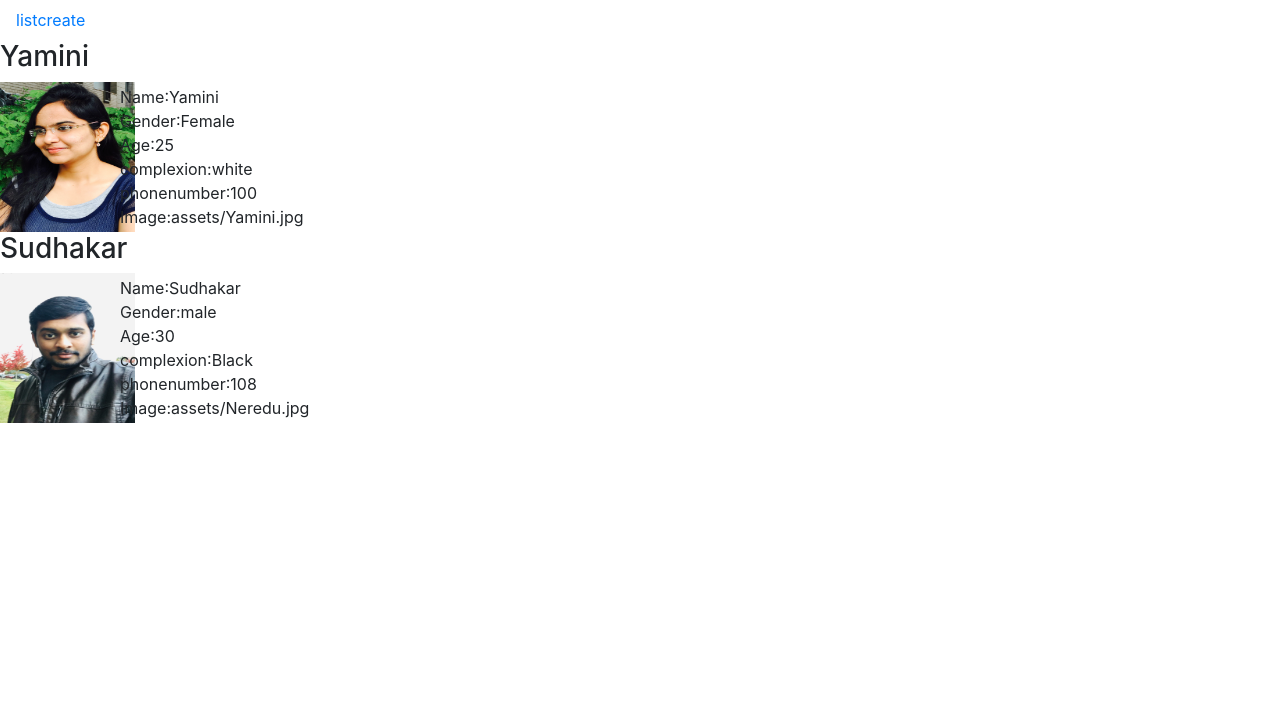
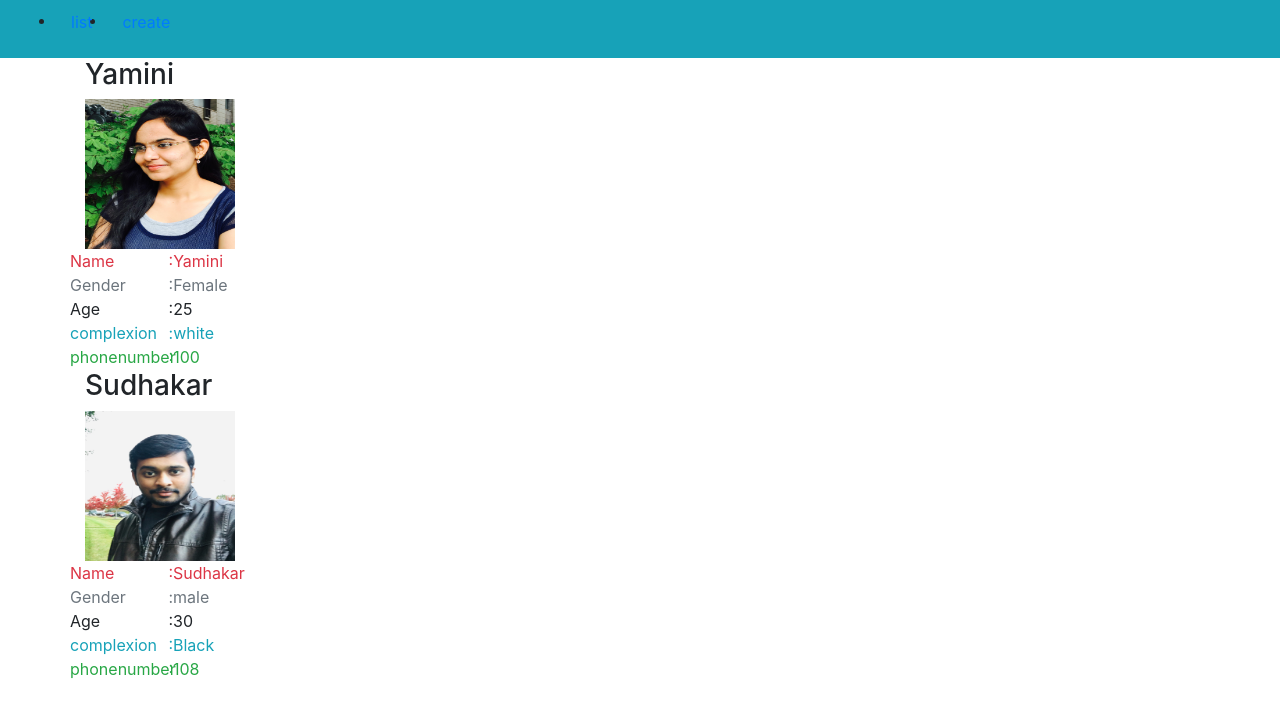
Before and after one commit to panchakarla/India, an Angular app in the folder Yamini/: page /list in a window 1280 px wide. Shown: the top 716 px of the page. Built offline with nearby package versions, Linux system fonts and the light colour scheme.

Commit message:
added the feature photopath in the form

```diff
--- a/Yamini/angular.json
+++ b/Yamini/angular.json
@@ -23,7 +23,10 @@
               "src/assets"
             ],
             "styles": [
-              "src/styles.css"
+              "src/styles.css",
+              // "node_modules/carbon-components/css/carbon-components.min.css",
+              "node_modules/bootstrap/dist/css/bootstrap.min.css"
+              // "node_modules/font-awesome/css/font-awesome.min.css"
             ],
             "scripts": []
           },
--- a/Yamini/package.json
+++ b/Yamini/package.json
@@ -22,6 +22,8 @@
     "@angular/router": "^6.0.3",
     "bootstrap": "^4.1.3",
     "core-js": "^2.5.4",
+    "ngx": "^2.4.0",
+    "ngx-bootstrap": "^3.1.2",
     "rxjs": "^6.0.0",
     "zone.js": "^0.8.26"
   },
--- a/Yamini/src/app/app.component.html
+++ b/Yamini/src/app/app.component.html
@@ -1,10 +1,11 @@
-<nav class="navbar navbar-inverse">
-  <ul class="nav nav-bar nav">
+
+<nav class="navbar navbar-expand-sm bg-info navbar-dark">
+  <ul class="btn-group">
       <li>
-          <a routerLink="list">list</a>
+          <a routerLink="list" class="btn-group col-sm-3">list</a>
       </li>
       <li>
-          <a routerLink="create">create</a>
+          <a routerLink="create" class= "btn-group col-md-3">create</a>
       </li>
   </ul>
 </nav>
--- a/Yamini/src/app/app.module.ts
+++ b/Yamini/src/app/app.module.ts
@@ -1,7 +1,8 @@
 import { BrowserModule } from '@angular/platform-browser';
 import { NgModule } from '@angular/core';
-import { RouterModule, Routes} from '@angular/router';
-import { FormsModule} from '@angular/forms';
+import { RouterModule, Routes } from '@angular/router';
+import { FormsModule } from '@angular/forms';
+import { BsDatepickerModule } from 'ngx-bootstrap/datepicker';
 
 import { AppComponent } from './app.component';
 import { EmployeelistComponent } from './employeelist/employeelist.component';
@@ -21,6 +22,7 @@ const appRoutes: Routes = [
   imports: [
     BrowserModule,
     RouterModule.forRoot(appRoutes),
+    BsDatepickerModule.forRoot(),
     FormsModule
   ],
   providers: [],
--- a/Yamini/src/app/createemployee/createemployee.component.html
+++ b/Yamini/src/app/createemployee/createemployee.component.html
@@ -1,40 +1,59 @@
+<div class="container-fluid">
 <form #employeeForm="ngForm" (ngsubmit)="saveemployee(employeeForm)">
   <div class="btn-btn-primary">
-    <div class="panel-heading">
-      <h3 class="panel-title"> create Employee</h3>
+    <div class="">
+      <h3 class="text-primary">Create Employee</h3>
+</div>
     </div>
+    <div class="container">
     <div class="panel-body">
       <div class="form-group">
-        <label for="fullName">fullName </label>
+        <label for="fullName"> <b>FullName</b></label>
         <input id="fullName" name="fullName" [(ngModel)]="fullName" type="text" class="form-control">
       </div>
       <div class="form-group">
-        <label for="Email">Email</label>
+        <label for="Email"><b>Email</b></label>
         <input id="Email" name="Email" [(ngModel)]="Email" type="text" class="form-control">
       </div>
     </div>
 
+    <div class= "row">
+    <div class="form-group col-md-3">
+        <label for="DateofBirth"><b>Date of Birth</b></label>
+        <input id="DateofBirth" name="DateofBirth" [(ngModel)]="DateofBirth" type="text" bsDaterangepicker  class = "form-control" >
+      </div>
+    </div>
 
     <div class="form-group">
-      <label>contact preference</label>
-      <div class="form-control">
-        <label class="radio-in-line">
-          <input type="radio" name="contactpreference" value="Email" [(ngModel)]="contactpreference"> Email</label>
-        <label class="radio-in-line">
-          <input type="radio" name="contactpreference" value="Phone" [(ngModel)]="contactpreference"> Phone</label>
+        <label><b>Contact Preference </b></label>
+    <div class="row">
+      <div class="col-sm-3">
+        <label class= "radio-in-line">
+          <input type= "radio"name="contactpreference" value="Email" [(ngModel)]="contactpreference"> Email
+        </label>
       </div>
+      <div class="col-sm-4">
+          <label class= "radio-in-line">
+            <input type= "radio"name="contactpreference" value="Phone number " [(ngModel)]="contactpreference"> Phone Number
+          </label>
+        </div>
+     </div>
     </div>
 
 
 
     <div class="form-group">
-      <label>Gender</label>
-      <div class="form-control">
+      <label><b>Gender</b></label>
+        <div class  = "row">
+          <div class ="col-md-3">
         <label class="radio-in-line">
           <input type="radio" value="male" name="gender" [(ngModel)]="gender"> Male </label>
+        </div>
+        <div class="col-sm-4">
         <label class="radio-in-line">
-          <input type="radio" value="female" name="gender" [(ngModel)]="gender"> female </label>
-      </div>
+          <input type="radio" value="female" name="gender" [(ngModel)]="gender"> Female </label>
+     </div>
+    </div>
     </div>
 
 
@@ -44,16 +63,31 @@
         </div>
 
       <div>
-        <label  for= "Department" class="form-group">Department</label>
+        <label  for= "Department" class="form-group"><b>Department</b></label>
         <select id = "Department" name ="Department" [(ngModel)] = "Department" class="form-control">
-          <option *ngFor =  "let dept of departments" [value]= "dept.id" >
+          <option *ngFor =  "let dept of departments" [value]= "dept.id">
             {{dept.name}}</option>
         </select>
       </div>
+
+
+  <div class="form-group">
+    <label for = "Photopath"><b>Photo path</b></label>
+    <input id= "Photopath" name="Photopath" [(ngModel)]= "Photopath" type="text" class ="form-control">
+  </div>
+
+  <div class="form-group">
+    <img [src]="Photopath" height="200" weight="200">
+  </div>
 
     <div class="panel-footer">
       <button type="submit" class="btn-btn-primary">save</button>
     </div>
   </div>
 </form>
+</div>
+
+
+
+
 {{ employeeForm.value | json}}
--- a/Yamini/src/app/employeelist/employeelist.component.html
+++ b/Yamini/src/app/employeelist/employeelist.component.html
@@ -1,3 +1,4 @@
+<div class="container">
     <div class="panel panel-primary" *ngFor="let employee of employees">
         <div class="panel-heading">
             <h3 class="panel-title">{{employee.Name}}</h3>
@@ -5,56 +6,50 @@
         <div class="panel-body">
             <div class="col-xs-0">
                 <div class="row vertical-align">
-              <div class="col-xs-4">
+
+                    <div class="container">
                         <img class="imageClass" [src]="employee.Image" />
                     </div>
-              <div class="col-xs-8">
-                  <div class="row">
-                      <div class="col-xs-6">
+
+                    <div class="col-xs-3">
+                        <div class="row text-danger">
+                            <div class="col-sm-6">
                                 Name
                             </div>
-                      <div class="col-xs-6">
+                             <div class="col-sm-6">
                                 :{{ employee.Name}}
                             </div>
                         </div>
-                  <div class="row">
-                      <div class="col-xs-6">
+                        <div class="row text-muted">
+                            <div class="col-sm-6">
                                 Gender
                             </div>
-                      <div class="col-xs-6">
+                            <div class="col-sm-6">
                                 :{{ employee.Gender}}
                             </div>
                         </div>
-                  <div class="row">
-                      <div class="col-xs-6">
+                        <div class="row text-body">
+                            <div class="col-sm-6">
                                 Age
                             </div>
-                      <div class="col-xs-6">
+                            <div class="col-sm-6">
                                 :{{ employee.Age}}
                             </div>
                         </div>
-                  <div class="row">
-                      <div class="col-xs-6">
+                        <div class="row text-info">
+                            <div class="col-sm-6">
                                 complexion
                             </div>
-                      <div class="col-xs-6">
+                            <div class="col-sm-6">
                                 :{{employee.complexion}}
                             </div>
                         </div>
-                  <div class="row">
-                      <div class="col-xs-6">
+                        <div class="row text-success">
+                            <div class="col-sm-6">
                                 phonenumber
                             </div>
-                      <div class="col-xs-6">
+                            <div class="col-sm-6">
                                 :{{employee.phonenumber}}
-                      </div>
-                  </div>
-                  <div class="row">
-                      <div class="col-xs-6">
-                          Image
-                      </div>
-                      <div class="col-xs-6">
-                          :{{employee.Image}}
                             </div>
                         </div>
                     </div>
@@ -62,3 +57,4 @@
             </div>
         </div>
     </div>
+</div>
--- a/Yamini/src/index.html
+++ b/Yamini/src/index.html
@@ -6,9 +6,9 @@
   <base href="/">
 
   <meta name="viewport" content="width=device-width, initial-scale=1">
+ <!-- <link rel="stylesheet" href="https://stackpath.bootstrapcdn.com/bootstrap/4.1.3/css/bootstrap.min.css" integrity="sha384-MCw98/SFnGE8fJT3GXwEOngsV7Zt27NXFoaoApmYm81iuXoPkFOJwJ8ERdknLPMO" crossorigin="anonymous"> -->
   <link rel="icon" type="image/x-icon" href="favicon.ico">
-  <link rel="stylesheet" href="https://stackpath.bootstrapcdn.com/bootstrap/4.1.3/css/bootstrap.min.css" integrity="sha384-MCw98/SFnGE8fJT3GXwEOngsV7Zt27NXFoaoApmYm81iuXoPkFOJwJ8ERdknLPMO" crossorigin="anonymous">
-  <script src="https://stackpath.bootstrapcdn.com/bootstrap/4.1.3/js/bootstrap.min.js" integrity="sha384-ChfqqxuZUCnJSK3+MXmPNIyE6ZbWh2IMqE241rYiqJxyMiZ6OW/JmZQ5stwEULTy" crossorigin="anonymous"></script>
+  <!-- <script src="https://stackpath.bootstrapcdn.com/bootstrap/4.1.3/js/bootstrap.min.js" integrity="sha384-ChfqqxuZUCnJSK3+MXmPNIyE6ZbWh2IMqE241rYiqJxyMiZ6OW/JmZQ5stwEULTy" crossorigin="anonymous"></script> -->
 </head>
 <body>
   <app-root></app-root>
```
Also changed, not shown: 1 other file (tests, documents, lock files or other folders). Lines whose indentation alone changed are shown as unchanged.
